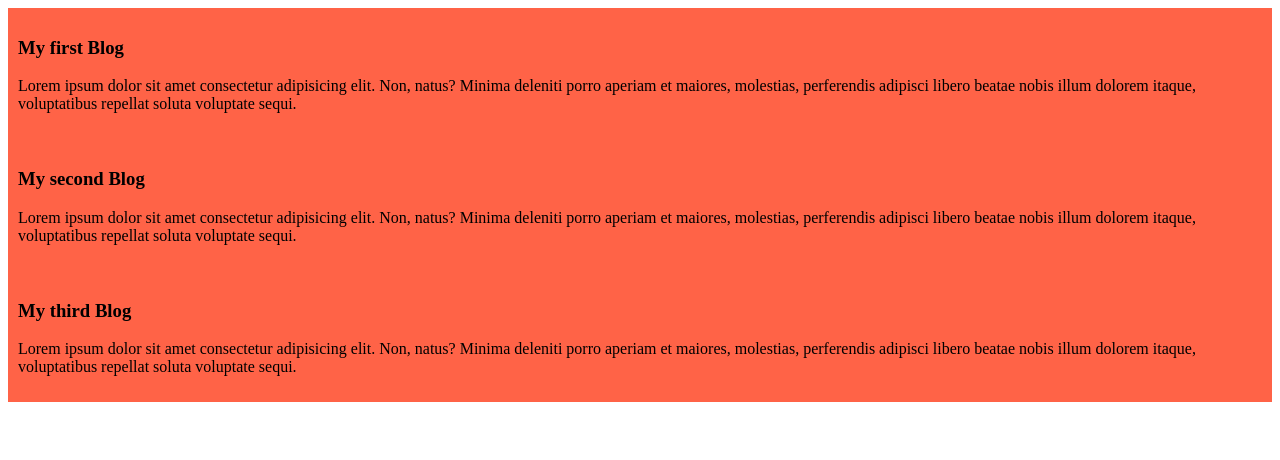
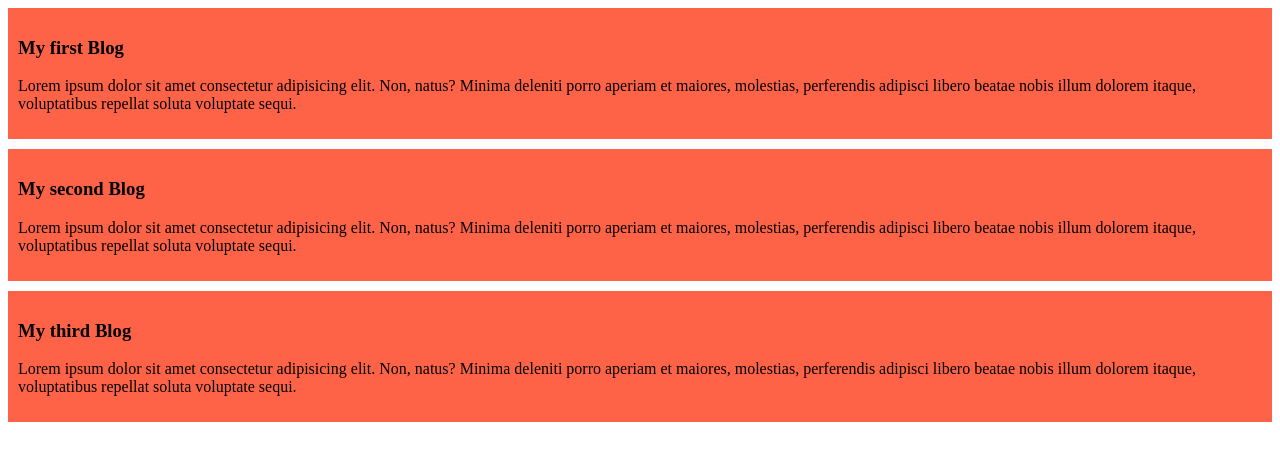
Before and after one commit to tonmoy00saha/my-simple-website, a plain HTML site: page index.html in a window 1280 px wide. Drawn offline with Linux system fonts and the light colour scheme.

Commit message:
My third blog

```diff
--- a/styles/blog.css
+++ b/styles/blog.css
@@ -1,4 +1,5 @@
 div{
     background-color: tomato;
-    padding: 10px
+    padding: 10px;
+    margin-bottom: 10px;
 }
```
